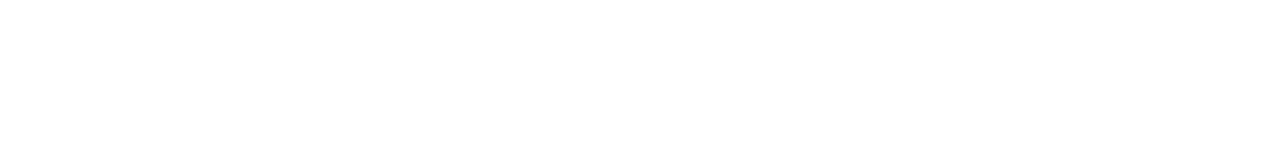
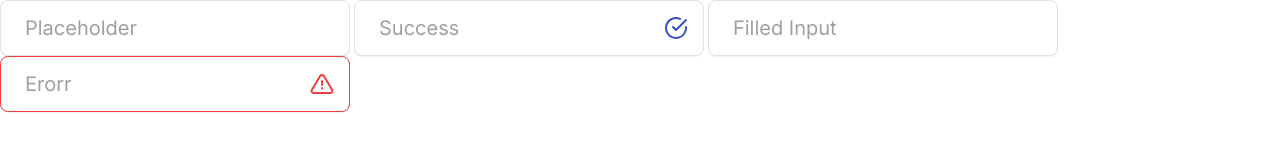
Before and after one commit to maratabdulin/htmlcss-20210812_marato13, a website: page 07-lection5/04-input/index.html in a window 1280 px wide. Drawn offline with Linux system fonts and the light colour scheme.

Commit message:
add input solution

```diff
--- a/07-lection5/04-input/index.html
+++ b/07-lection5/04-input/index.html
@@ -1,11 +1,33 @@
 <!DOCTYPE html>
 <!-- Страница с полем ввода -->
 <html lang="ru">
-    <head>
-        <link rel="stylesheet" href="../../assets/css/main.css">
-        <link rel="stylesheet" href="./input.css">
-    </head>
-    <body>
 
-    </body>
+<head>
+    <link rel="stylesheet" href="../../assets/css/main.css">
+    <link rel="stylesheet" href="./input.css">
+</head>
+
+<body>
+    <label class="input" tabindex="1">
+        <input type="text" class="input__text" placeholder="Placeholder">
+        <div class="input__state">
+        </div>
+    </label>
+    <label class="input" tabindex="1">
+        <input type="text" class="input__text" placeholder="Success">
+        <div class="input__state input__state_success">
+        </div>
+    </label>
+    <label class="input" tabindex="1">
+        <input type="text" class="input__text" placeholder="Filled Input">
+        <div class="input__state">
+        </div>
+    </label>
+    <label class="input" tabindex="1">
+        <input type="text" class="input__text input__text_invalid" placeholder="Erorr">
+        <div class="input__state input__state_invalid">
+        </div>
+    </label>
+</body>
+
 </html>
--- a/07-lection5/04-input/input.css
+++ b/07-lection5/04-input/input.css
@@ -0,0 +1,50 @@
+.input {
+	display: inline-block;
+	position: relative;
+}
+
+.input__text {
+	width: 350px;
+	height: 56px;
+	border: 1px solid var(--grey-2);
+	box-sizing: border-box;
+	border-radius: 8px;
+	font-family: "Inter";
+	font-style: normal;
+	font-weight: normal;
+	font-size: 20px;
+	line-height: 26px;
+	color: var(--grey-4);
+	padding-left: 24px;
+	box-shadow: 0px 1px 1px rgba(51, 154, 240, 0.1);
+	outline: 0;
+	outline-offset: 0;
+}
+
+.input__text_invalid {
+	border-color: var(--red);
+}
+
+.input__text:focus {
+	border-color: var(--blue);
+}
+
+.input__text_invalid:focus {
+	border: 1px solid var(--red);
+}
+
+.input__state {
+	width: 24px;
+	height: 24px;
+	position: absolute;
+	transform: translate(0, -50%);
+	top: 50%;
+	right: 16px;
+}
+
+.input__state_success {
+	background-image: url(./images/success.svg);
+}
+.input__state_invalid {
+	background-image: url(./images/invalid.svg);
+}
```
Also changed, not shown: 07-lection5/04-input/images/invalid.svg (added), 07-lection5/04-input/images/success.svg (added).
